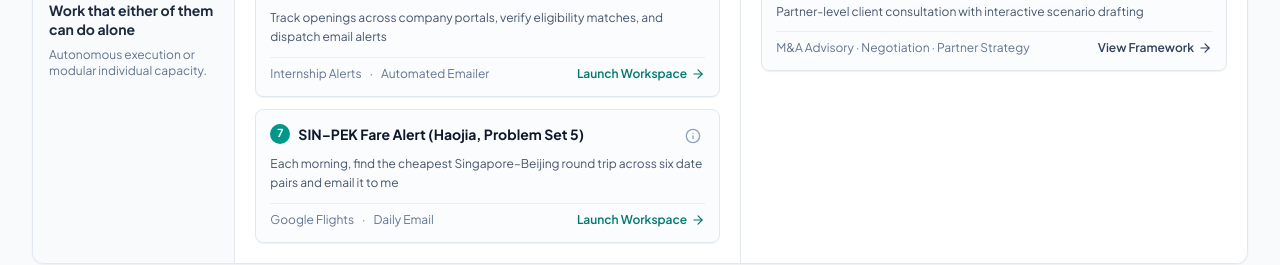
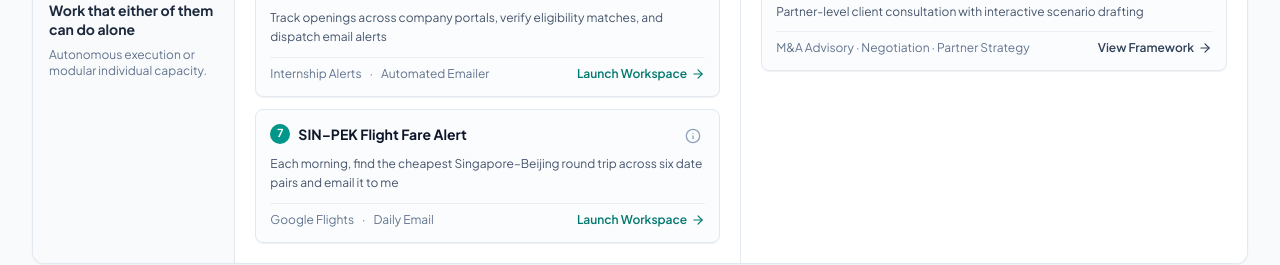
Before and after one commit to Jaylo-dang/MGMT6110_PS5_Haojia, a React (Vite) app: page / in a window 1280 px wide. Shown: the part 1400-1665 px from the top of the page. Built offline with nearby package versions, Linux system fonts and the light colour scheme.

Commit message:
Rename task 7 to SIN–PEK Flight Fare Alert

```diff
--- a/src/data/initialData.ts
+++ b/src/data/initialData.ts
@@ -94,7 +94,7 @@ export const INITIAL_TASKS: TaskItem[] = [
   {
     id: 'task-7',
     number: 7,
-    title: 'SIN–PEK Fare Alert (Haojia, Problem Set 5)',
+    title: 'SIN–PEK Flight Fare Alert',
     subtitle: 'Each morning, find the cheapest Singapore–Beijing round trip across six date pairs and email it to me',
     quadrantId: 'alone_right_answer',
     category: 'custom',
```
